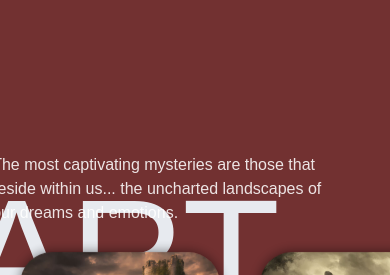
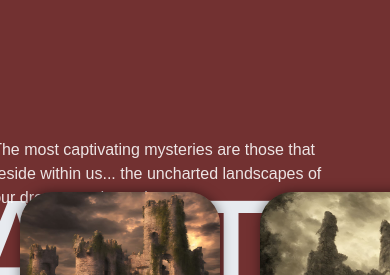
Before and after one commit to biancafrancini/Art_Gallery, a React (Vite) app: page / in a window 390 px wide. Shown: the part 1160-1435 px from the top of the page. Built offline with nearby package versions, Linux system fonts and the light colour scheme; a web font is replaced by a local one.

Commit message:
adjust responsive animation

```diff
--- a/src/components/ResponsiveApp.jsx
+++ b/src/components/ResponsiveApp.jsx
@@ -83,7 +83,7 @@ export const ResponsiveApp = () => {
             initial={{ opacity: 0 }}
             animate={{
               opacity: 1,
-              y: "-260%",
+              y: "-280%",
               x: "-2%"
             }}
             transition={{ duration: 2.5, delay: 2 }}
@@ -103,8 +103,8 @@ export const ResponsiveApp = () => {
           whileHover="cursor"
           initial={{ opacity: 0 }}
           animate={{
-            opacity: 1,
-            y: "-15%",
+            opacity: 2,
+            y: "-20%",
           }}
           transition={{ duration: 2.5, delay: 3.5 }}
         >
```
